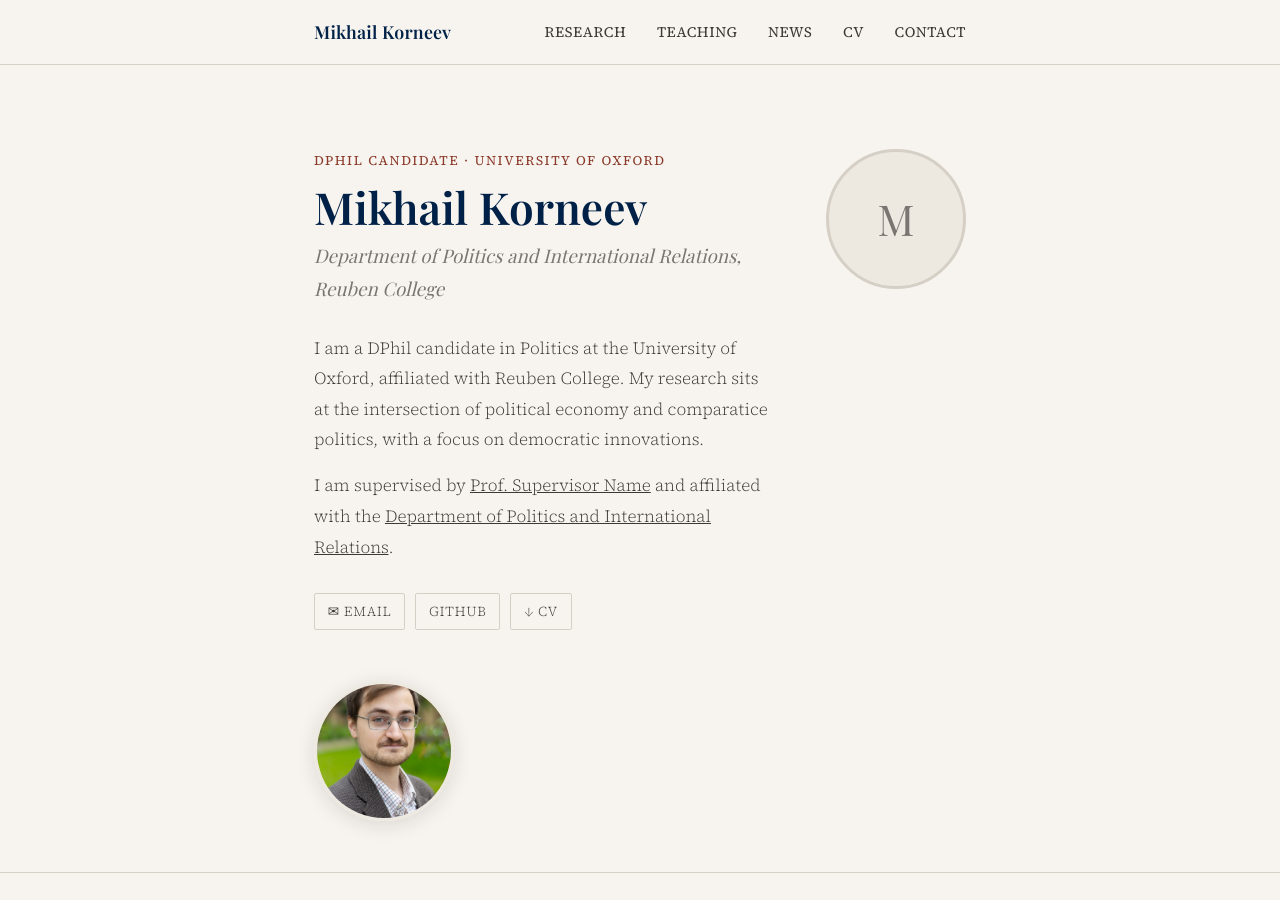
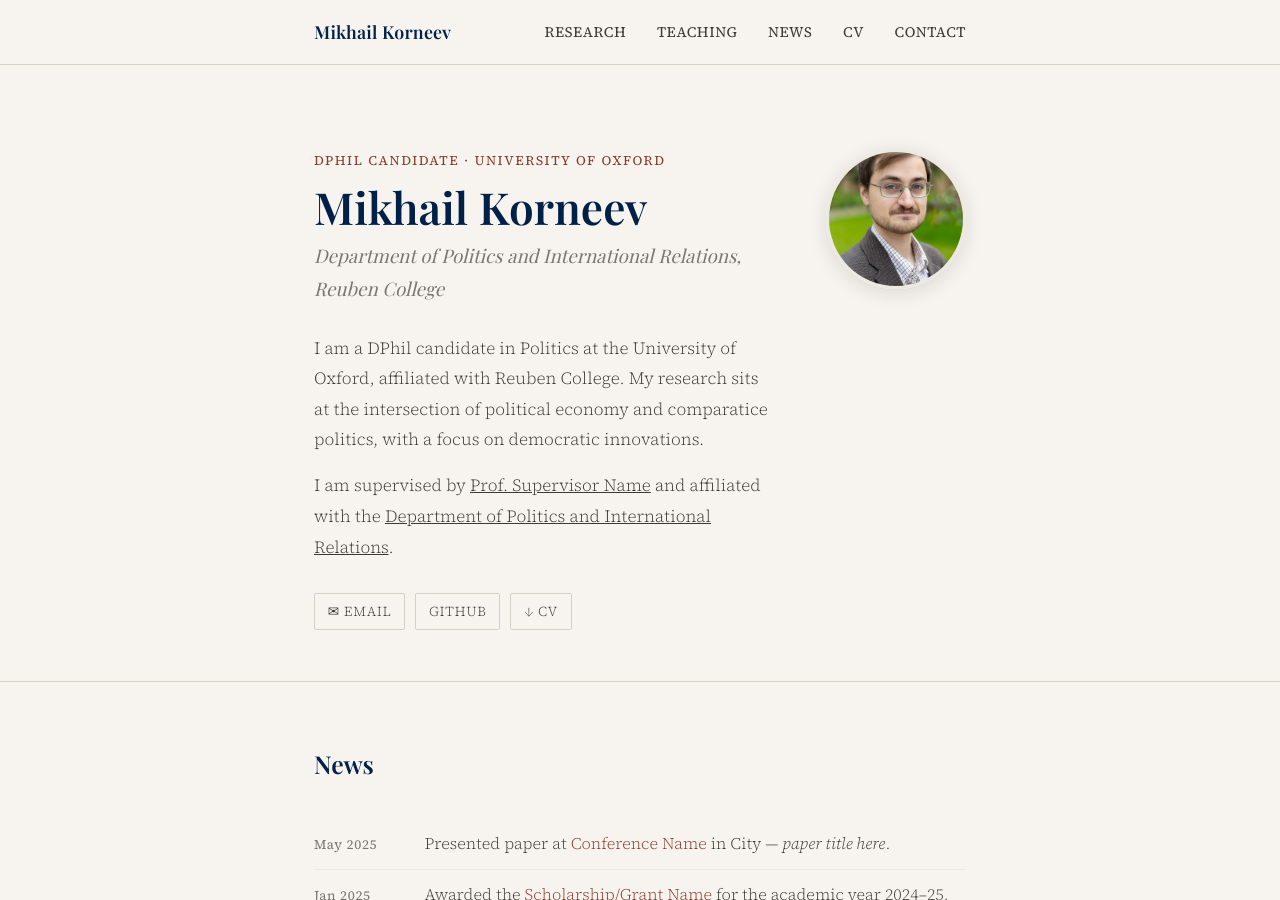
Before and after one commit to mik-kor/mik-kor.github.io, a Jekyll site: the page built from index.html, in a window 1280 px wide and 900 px high. Built offline with Jekyll 4.4.1, drawn with Linux system fonts in a browser that asks for light colours; some web fonts are replaced.

Commit message:
update photo

```diff
--- a/index.html
+++ b/index.html
@@ -53,10 +53,6 @@
       </div>
     </div>
 
-    <!-- Replace with your photo: assets/images/photo.jpg -->
-    <div class="hero-photo-placeholder" aria-hidden="true">
-      {{ site.author.name | slice: 0 }}
-    </div>
     <img src="{{ '/assets/images/photo.jpg' | relative_url }}"
        alt="{{ site.author.name }}"
        class="hero-photo" />
```
